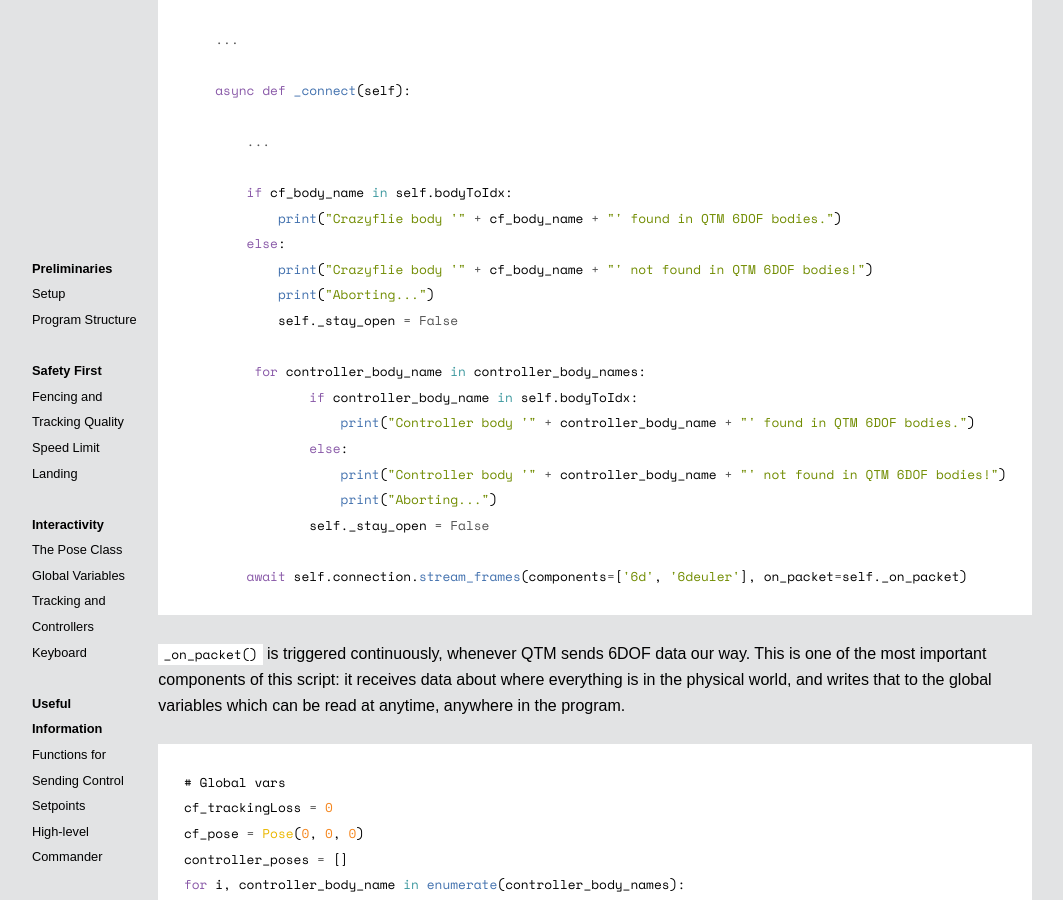
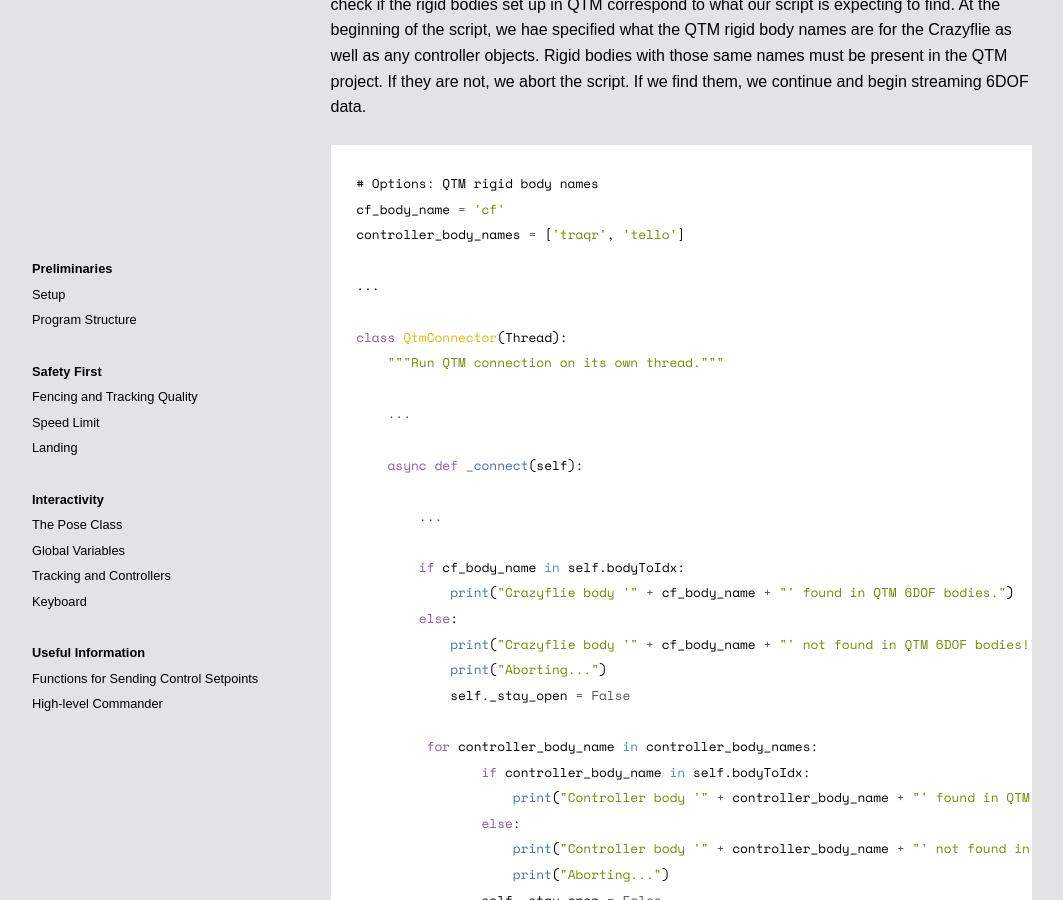
Before and after one commit to l77l77/mbaytas.github.io, a Jekyll site: the page built from crazyflie.md, in a window 1280 px wide and 900 px high, scrolled down 10747 px. Shown: the whole window, without its empty margins (108-1171 px from the left). Built offline with Jekyll 4.4.1, drawn with Linux system fonts in a browser that asks for light colours; some web fonts are replaced; our own code applies the rules of GitHub Pages for plain Markdown files; comment, search, counter and statistics services are not loaded.

Commit message:
Update default.html

```diff
--- a/_layouts/default.html
+++ b/_layouts/default.html
@@ -92,7 +92,7 @@
       .grid {
         display: grid;
         grid-gap: 2vmin;
-        grid-template-columns: 2fr 5fr;
+        grid-template-columns: 2fr minmax(1rem, 5fr);
         max-width: 1000px;
         margin: 0 auto;
         padding: 8rem 1.6rem;
```
